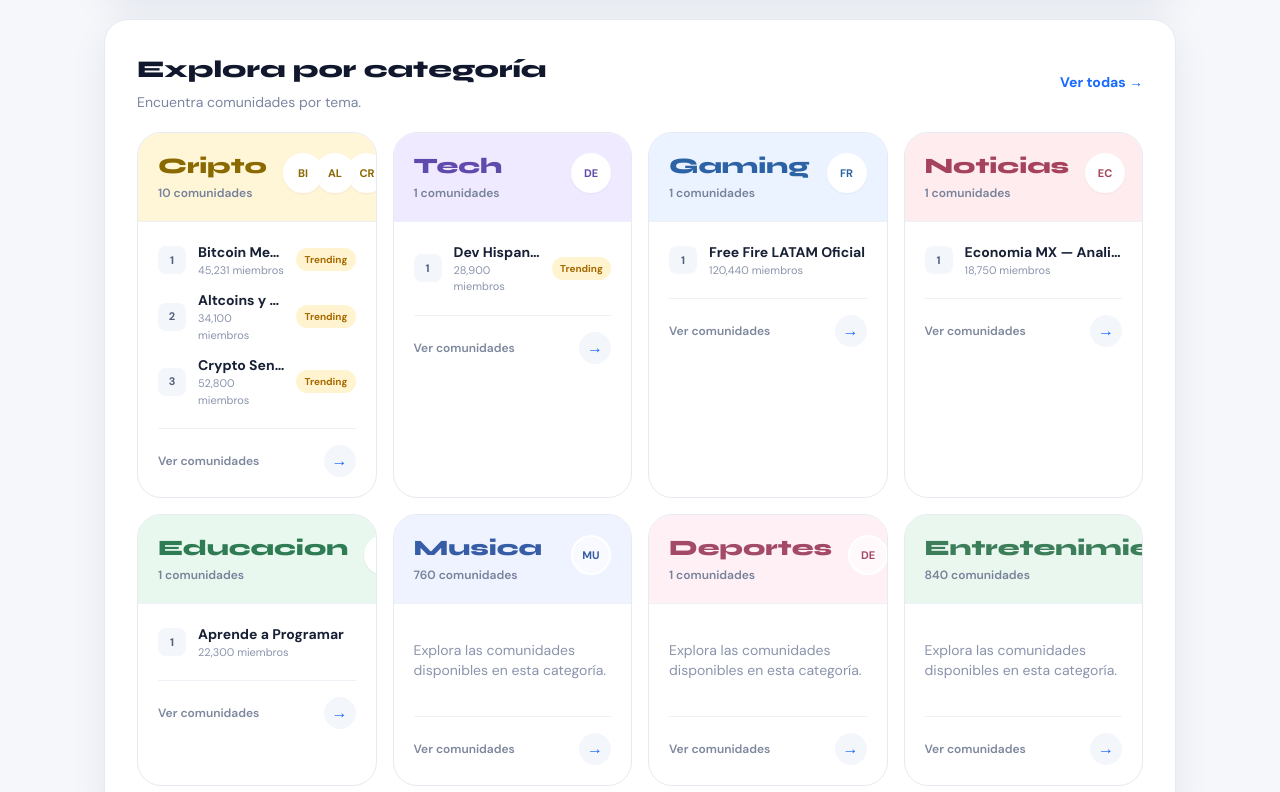
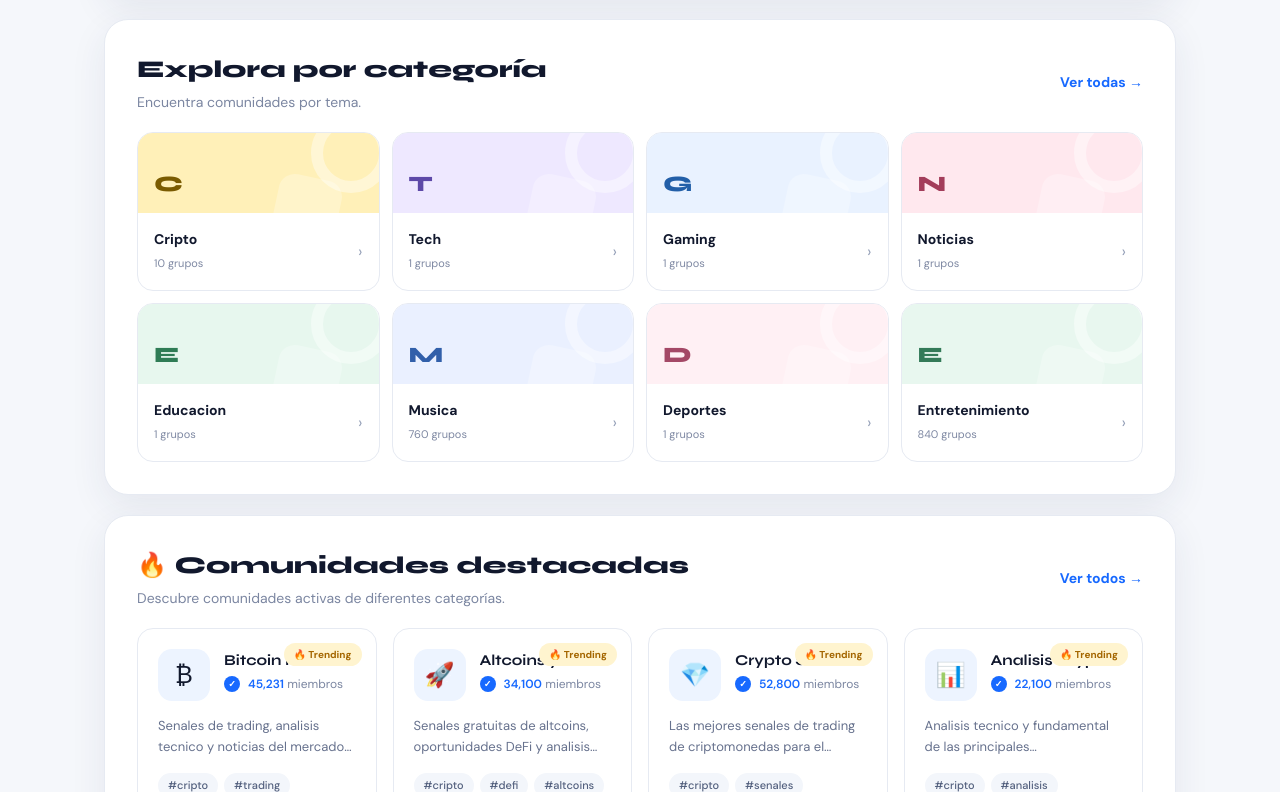
Before and after one commit to gaelnav1/tgonly, a Next.js app: page / in a window 1280 px wide. Shown: the part 988-1780 px from the top of the page. Built offline with nearby package versions, Linux system fonts and the light colour scheme; no server answers; the database is empty.

Commit message:
Revert category live-preview experiment

```diff
--- a/components/CategoryGrid.tsx
+++ b/components/CategoryGrid.tsx
@@ -1,103 +1,51 @@
 import Link from 'next/link'
+type Category = { emoji: string; name: string; count: string; slug: string }
 
-type Category = { emoji: string; name: string; count: string; slug: string }
-type Group = {
-  name: string
-  category: string
-  members: string
-  trending?: boolean
-  photo_url?: string | null
-  username?: string | null
-  link?: string
+const covers = [
+  {bg:'#fff0b8', fg:'#7a5b00'},
+  {bg:'#eee8ff', fg:'#5d49a8'},
+  {bg:'#e9f2ff', fg:'#225fa8'},
+  {bg:'#ffe8ee', fg:'#a33d5a'},
+  {bg:'#e7f7ee', fg:'#2f7c55'},
+  {bg:'#eaf0ff', fg:'#315faa'},
+  {bg:'#fff0f4', fg:'#a44866'},
+  {bg:'#e8f7ef', fg:'#337a58'},
+  {bg:'#f3ecff', fg:'#684fa8'},
+  {bg:'#fff2dd', fg:'#8a5a16'},
+  {bg:'#e8f5f7', fg:'#356d77'},
+  {bg:'#eef1f5', fg:'#53607e'},
+]
+
+function initials(name:string) {
+  return name
+    .split(/\s+/)
+    .filter(Boolean)
+    .slice(0,2)
+    .map(w=>w[0]?.toUpperCase())
+    .join('')
 }
 
-function photoSrc(group: Group): string | null {
-  if (group.photo_url) return `/api/photo?url=${encodeURIComponent(group.photo_url)}`
-  if (group.username) return `/api/photo?username=${encodeURIComponent(group.username)}`
-  if (group.link && group.link !== '#') return `/api/photo?link=${encodeURIComponent(group.link)}`
-  return null
-}
-
-const accents = [
-  ['#fff6d8','#8a6900'],
-  ['#efeaff','#604aab'],
-  ['#eaf3ff','#2d63a4'],
-  ['#ffecef','#a5425c'],
-  ['#e9f8ef','#2e7b54'],
-  ['#eef3ff','#365da6'],
-  ['#fff0f5','#a24a68'],
-  ['#e9f7ef','#3c7d5a'],
-]
-
-export default function CategoryGrid({ categories, groups = [] }: { categories: Category[]; groups?: Group[] }) {
+export default function CategoryGrid({ categories }: { categories: Category[] }) {
   return (
-    <div className="grid grid-cols-1 sm:grid-cols-2 lg:grid-cols-4 gap-4">
+    <div className="grid grid-cols-2 md:grid-cols-4 gap-3">
       {categories.map((cat, i) => {
-        const preview = groups
-          .filter(g => g.category === cat.slug)
-          .sort((a,b) => Number(Boolean(b.trending)) - Number(Boolean(a.trending)))
-          .slice(0,3)
-
-        const [soft, ink] = accents[i % accents.length]
-
+        const cover = covers[i % covers.length]
         return (
-          <Link
-            key={cat.slug}
-            href={`/grupos/${cat.slug}`}
-            className="group bg-white border border-[#e6eaf2] rounded-3xl overflow-hidden transition-all duration-200 hover:-translate-y-1 hover:shadow-[0_16px_34px_rgba(39,56,95,.10)]"
-          >
-            <div className="p-5 border-b border-[#edf0f5]" style={{background:soft}}>
-              <div className="flex items-start justify-between gap-4">
-                <div>
-                  <p className="font-syne font-extrabold text-[22px] leading-tight" style={{color:ink}}>{cat.name}</p>
-                  <p className="mt-1 text-xs font-semibold text-[#77829b]">{cat.count} comunidades</p>
-                </div>
-
-                <div className="flex -space-x-2">
-                  {preview.length > 0 ? preview.map((g, idx) => {
-                    const src = photoSrc(g)
-                    return (
-                      <div key={g.name} className="relative w-10 h-10 rounded-full border-2 border-white bg-white shadow-sm overflow-hidden" style={{zIndex:3-idx}}>
-                        {src ? (
-                          <img src={src} alt="" className="w-full h-full object-cover" />
-                        ) : (
-                          <div className="w-full h-full flex items-center justify-center text-[11px] font-extrabold" style={{color:ink,background:'rgba(255,255,255,.55)'}}>
-                            {g.name.slice(0,2).toUpperCase()}
-                          </div>
-                        )}
-                      </div>
-                    )
-                  }) : (
-                    <div className="w-10 h-10 rounded-full border-2 border-white bg-white/60 flex items-center justify-center text-[11px] font-extrabold" style={{color:ink}}>
-                      {cat.name.slice(0,2).toUpperCase()}
-                    </div>
-                  )}
-                </div>
+          <Link key={cat.slug} href={`/grupos/${cat.slug}`}
+            className="group overflow-hidden bg-white border border-[#e6eaf2] rounded-2xl transition-all hover:-translate-y-0.5 hover:shadow-[0_10px_26px_rgba(39,56,95,.08)]">
+            <div className="h-20 relative overflow-hidden" style={{background:cover.bg}}>
+              <div className="absolute -right-3 -top-5 w-20 h-20 rounded-full border-[12px] border-white/40" />
+              <div className="absolute right-10 bottom-[-28px] w-16 h-16 rotate-12 rounded-2xl bg-white/25" />
+              <div className="absolute left-4 bottom-3 font-syne font-extrabold text-[22px] tracking-[-1px]" style={{color:cover.fg}}>
+                {initials(cat.name)}
               </div>
             </div>
-
-            <div className="p-5">
-              {preview.length > 0 ? (
-                <div className="space-y-3">
-                  {preview.map((g, idx) => (
-                    <div key={g.name} className="flex items-center gap-3">
-                      <div className="w-7 h-7 rounded-lg bg-[#f3f6fb] flex items-center justify-center text-[11px] font-extrabold text-[#53607e]">{idx+1}</div>
-                      <div className="min-w-0 flex-1">
-                        <p className="truncate text-sm font-bold text-[#182036]">{g.name}</p>
-                        <p className="text-[11px] text-[#8a94ac]">{g.members} miembros</p>
-                      </div>
-                      {g.trending && <span className="text-[10px] font-bold text-[#a66a00] bg-[#fff4cf] px-2 py-1 rounded-full">Trending</span>}
-                    </div>
-                  ))}
-                </div>
-              ) : (
-                <div className="py-4 text-sm text-[#8a94ac]">Explora las comunidades disponibles en esta categoría.</div>
-              )}
-
-              <div className="mt-5 pt-4 border-t border-[#edf0f5] flex items-center justify-between">
-                <span className="text-xs font-semibold text-[#7d879d]">Ver comunidades</span>
-                <span className="w-8 h-8 rounded-full bg-[#f3f6fb] flex items-center justify-center text-[#1769ff] transition group-hover:bg-[#1769ff] group-hover:text-white">→</span>
+            <div className="p-4 flex items-center gap-3">
+              <div className="min-w-0">
+                <span className="block text-[14px] font-bold text-[#11182d] truncate">{cat.name}</span>
+                <span className="text-[11px] text-[#7f89a3]">{cat.count} grupos</span>
               </div>
+              <span className="ml-auto text-[#95a0b8] group-hover:text-[#1769ff]">›</span>
             </div>
           </Link>
         )
```
